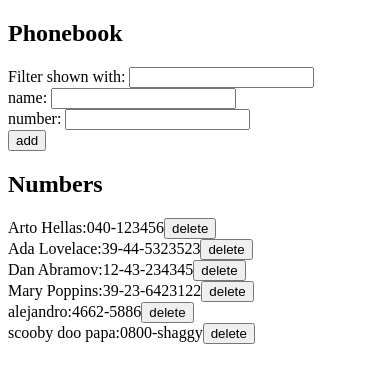
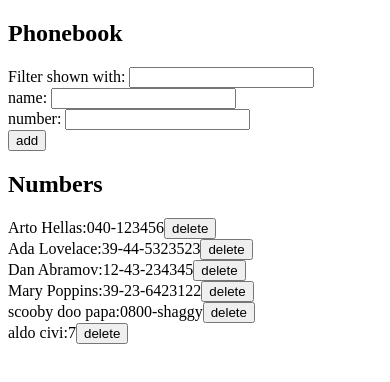
Before and after one commit to aleleonian/fullstackopen-helsinky, a React (Vite) app in the folder part2/phonebook/: page / in a window 390 px wide. Shown: the top 382 px of the page. Built offline with nearby package versions, Linux system fonts and the light colour scheme; data requests are answered from the project's data file.

Commit message:
phonebook delete and put implemented!

```diff
--- a/part2/phonebook/db.json
+++ b/part2/phonebook/db.json
@@ -21,14 +21,14 @@
       "id": 4
     },
     {
-      "id": "186e",
-      "name": "alejandro",
-      "number": "4662-5886"
-    },
-    {
       "id": "76d1",
       "name": "scooby doo papa",
       "number": "0800-shaggy"
+    },
+    {
+      "name": "aldo civi",
+      "number": "7",
+      "id": "b3e6"
     }
   ]
 }
--- a/part2/phonebook/src/App.jsx
+++ b/part2/phonebook/src/App.jsx
@@ -15,21 +15,29 @@ const App = () => {
       })
   }, [])
 
-  const personDoesNotAlreadyExist = (name) => {
+  const findPersonByName = (name) => {
     return persons.find(person => {
       if (person.name.toLowerCase() === name.toLowerCase()) return true;
     });
   }
 
   const addPerson = (event) => {
+
     event.preventDefault();
-    if (!personDoesNotAlreadyExist(newName)) {
+
+    const person = findPersonByName(newName);
+
+    const personIndex = persons.findIndex(person => person.name === newName);
+
+    const newPersons = [...persons];
+
+    const newPersonObj = { name: newName, number: newNumber };
+
+    if (!person) {
       if (!newNumber || newNumber.length === 0) {
         alert('You must add a phone number!');
         return;
       }
-      const newPersons = [...persons];
-      const newPersonObj = { name: newName, number: newNumber };
       newPersons.push(newPersonObj);
       setPersons(newPersons);
 
@@ -42,7 +50,11 @@ const App = () => {
         })
     }
     else {
-      alert(`${newName} is already added to phonebook`);
+      if (confirm(`${newName} is already added to the phonebook, replace the old number with a new one?`)) {
+        newPersons[personIndex].number = newNumber;
+        setPersons(newPersons);
+        personService.update(person.id, newPersonObj);
+      }
     }
     setNewName("");
     setNewNumber("");
```
